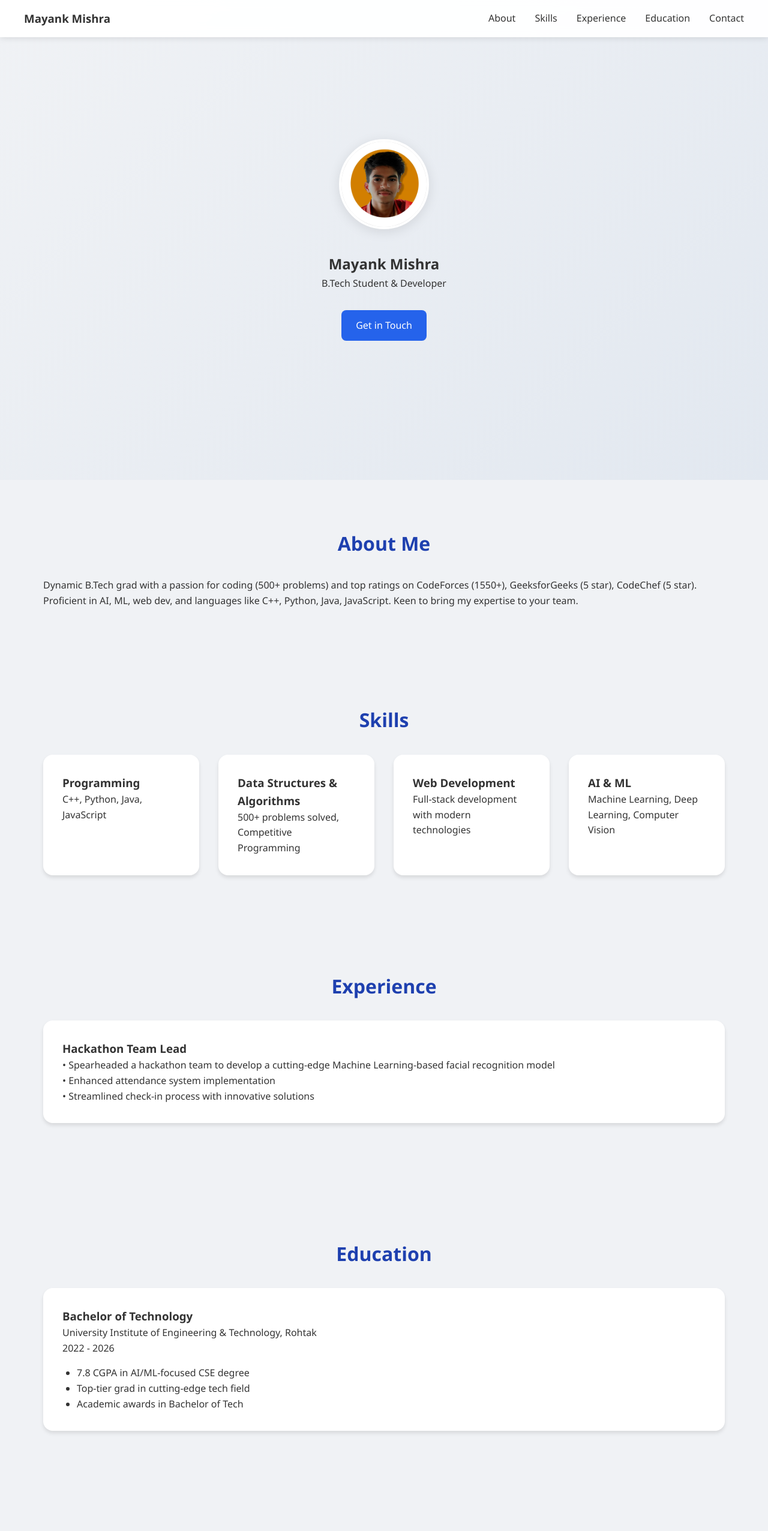
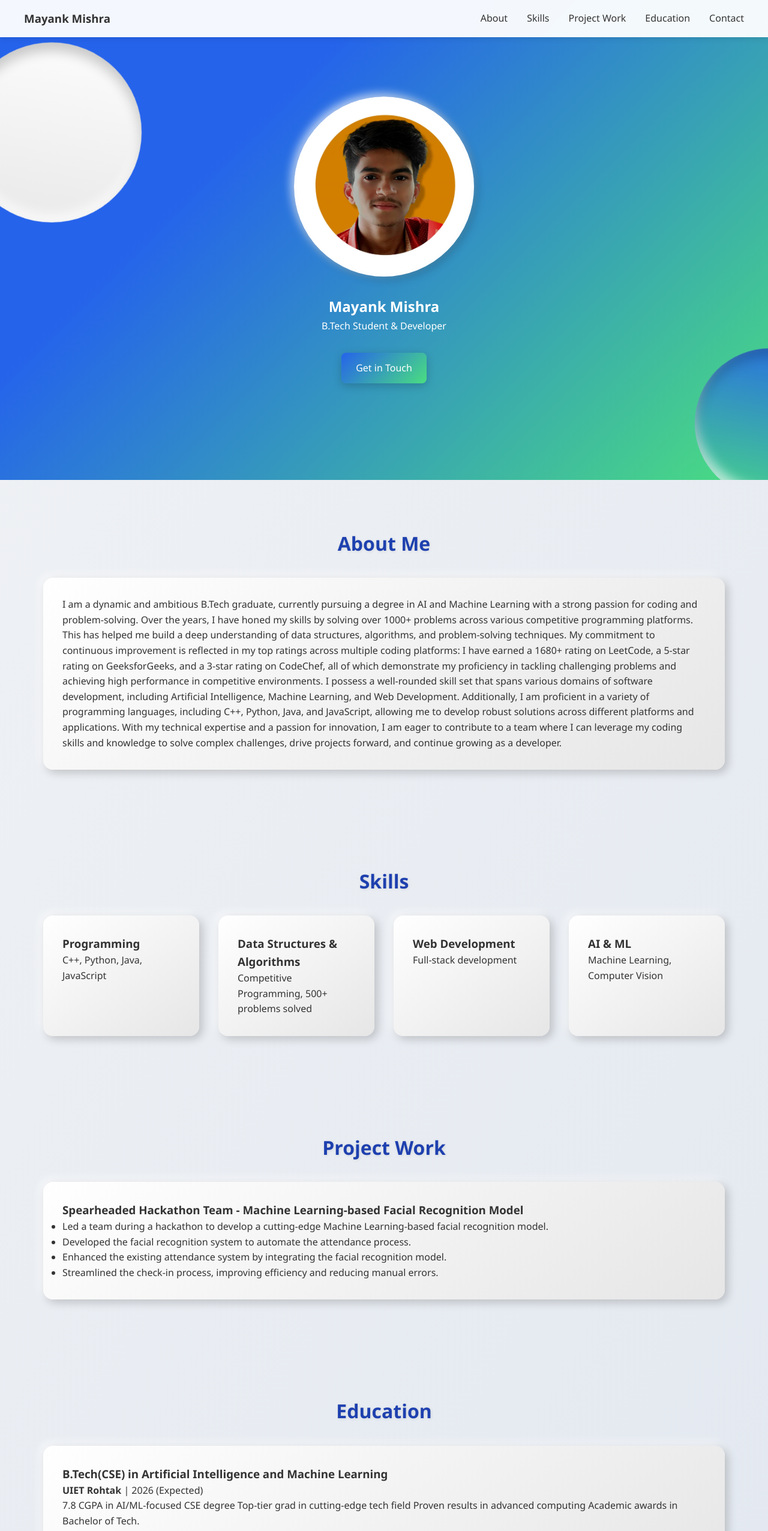
Before and after one commit to wellknown21st/portfolio, a plain HTML site: page index.html in a window 1280 px wide. Shown: the top 2552 px of the page at 60% size. Drawn offline with nearby package versions, Linux system fonts and the light colour scheme.

Commit message:
index.html

```diff
--- a/index.html
+++ b/index.html
@@ -7,7 +7,6 @@
     <script src="https://cdnjs.cloudflare.com/ajax/libs/aos/2.3.4/aos.js"></script>
     <link rel="stylesheet" href="https://cdnjs.cloudflare.com/ajax/libs/aos/2.3.4/aos.css">
     <style>
-        /* Previous CSS styles remain the same */
         * {
             margin: 0;
             padding: 0;
@@ -16,7 +15,7 @@
         }
 
         body {
-            background: #f0f2f5;
+            background: linear-gradient(120deg, #f0f2f5, #e2e8f0);
             color: #333;
             line-height: 1.6;
             overflow-x: hidden;
@@ -28,7 +27,7 @@
             width: 100%;
             background: rgba(255, 255, 255, 0.95);
             padding: 1rem;
-            box-shadow: 0 2px 10px rgba(0,0,0,0.1);
+            box-shadow: 0 2px 10px rgba(0, 0, 0, 0.1);
             z-index: 1000;
             backdrop-filter: blur(10px);
         }
@@ -50,11 +49,12 @@
             text-decoration: none;
             color: #333;
             font-weight: 500;
-            transition: color 0.3s;
+            transition: color 0.3s, transform 0.3s;
         }
 
         .nav-links a:hover {
             color: #2563eb;
+            transform: scale(1.1);
         }
 
         .hero {
@@ -62,36 +62,84 @@
             display: flex;
             align-items: center;
             justify-content: center;
-            background: linear-gradient(135deg, #f0f2f5 0%, #e2e8f0 100%);
+            background: linear-gradient(135deg, #2563eb 30%, #4ade80 100%);
             padding: 2rem;
             text-align: center;
+            color: white;
+            position: relative;
+            overflow: hidden;
+        }
+
+        /* 3D Floating Shapes */
+        .hero::before,
+        .hero::after {
+            content: '';
+            position: absolute;
+            width: 300px;
+            height: 300px;
+            background: rgba(255, 255, 255, 0.1);
+            border-radius: 50%;
+            box-shadow: inset 10px 10px 20px rgba(0, 0, 0, 0.2),
+                        inset -10px -10px 20px rgba(255, 255, 255, 0.7);
+            animation: float 8s infinite ease-in-out;
+        }
+
+        .hero::before {
+            top: 10%;
+            left: -5%;
+            background: linear-gradient(145deg, #ffffff, #e6e6e6);
+            transform: translateY(30px) rotate(45deg);
+        }
+
+        .hero::after {
+            bottom: -5%;
+            right: -10%;
+            width: 250px;
+            height: 250px;
+            background: linear-gradient(145deg, #2563eb, #4ade80);
+            transform: translateY(-30px) rotate(-30deg);
+        }
+
+        @keyframes float {
+            0%, 100% {
+                transform: translateY(0px) rotate(45deg);
+            }
+            50% {
+                transform: translateY(-20px) rotate(45deg);
+            }
         }
 
         .hero-content {
-            max-width: 800px;
+            position: relative;
+            z-index: 2;
         }
 
         .profile-img {
-            width: 150px;
-            height: 150px;
+            background: linear-gradient(145deg, #ffffff, #e6e6e6);
+            width: 300px;
+            height: 300px;
             border-radius: 50%;
-            margin: 0 auto 2rem;
+            margin: 0 auto 1.5rem;
             border: 4px solid white;
-            box-shadow: 0 4px 20px rgba(0,0,0,0.1);
-            background: #ddd;
+            box-shadow: 0 10px 20px rgba(0, 0, 0, 0.3);
+            object-fit: cover;
+            box-shadow: 5px 5px 15px rgba(0, 0, 0, 0.2), -5px -5px 15px rgba(255, 255, 255, 0.7);
+            transition: transform 0.3s, box-shadow 0.3s;
+        }
+
+        .image:hover {
+            width: 300px;
+            height: 300px;
+            border-radius: 50%;
+            margin: 0 auto 1.5rem;
+            transform: translateY(-10px);
+            box-shadow: 10px 10px 20px rgba(0, 0, 0, 0.3), -10px -10px 20px rgba(255, 255, 255, 0.8);
         }
 
         .section {
             padding: 5rem 2rem;
             max-width: 1200px;
             margin: 0 auto;
-            opacity: 0;
-            visibility: hidden;
-        }
-
-        .visible {
-            opacity: 1;
-            visibility: visible;
         }
 
         .section-title {
@@ -99,33 +147,55 @@
             margin-bottom: 2rem;
             text-align: center;
             color: #1e40af;
+            text-shadow: 1px 1px 5px rgba(0, 0, 0, 0.1);
         }
 
         .skills-grid {
             display: grid;
             grid-template-columns: repeat(auto-fit, minmax(250px, 1fr));
             gap: 2rem;
-            margin-top: 2rem;
         }
 
         .skill-card {
-            background: white;
+            background: linear-gradient(145deg, #ffffff, #e6e6e6);
             padding: 2rem;
             border-radius: 1rem;
-            box-shadow: 0 4px 6px rgba(0,0,0,0.1);
-            transition: transform 0.3s;
+            box-shadow: 5px 5px 15px rgba(0, 0, 0, 0.2), -5px -5px 15px rgba(255, 255, 255, 0.7);
+            transition: transform 0.3s, box-shadow 0.3s;
         }
 
         .skill-card:hover {
-            transform: translateY(-5px);
+            transform: translateY(-10px);
+            box-shadow: 10px 10px 20px rgba(0, 0, 0, 0.3), -10px -10px 20px rgba(255, 255, 255, 0.8);
         }
 
-        .experience-card {
-            background: white;
-            padding: 2rem;
+        .project-work-item,
+
+        .education {
+            background:linear-gradient(145deg, #ffffff, #e6e6e6);
+            padding: 1.5rem;
             border-radius: 1rem;
-            margin-bottom: 2rem;
-            box-shadow: 0 4px 6px rgba(0,0,0,0.1);
+            box-shadow: 5px 5px 15px rgba(0, 0, 0, 0.2), -5px -5px 15px rgba(255, 255, 255, 0.7);
+            transition: transform 0.3s, box-shadow 0.3s;
+            margin-bottom: 1.5rem;
+
+        }
+        .education:hover {
+            transform: scale(1.1);
+            box-shadow: 0 8px 20px rgba(0, 0, 0, 0.3);
+        }
+        .about {
+            background:linear-gradient(145deg, #ffffff, #e6e6e6);
+            padding: 1.5rem;
+            border-radius: 1rem;
+            box-shadow: 5px 5px 15px rgba(0, 0, 0, 0.2), -5px -5px 15px rgba(255, 255, 255, 0.7);
+            transition: transform 0.3s, box-shadow 0.3s;
+            margin-bottom: 1.5rem;
+
+        }
+        .about:hover {
+            transform: scale(1.1);
+            box-shadow: 0 8px 20px rgba(0, 0, 0, 0.3);
         }
 
         .contact-info {
@@ -136,26 +206,17 @@
         .btn {
             display: inline-block;
             padding: 0.8rem 1.5rem;
-            background: #2563eb;
+            background: linear-gradient(135deg, #2563eb, #4ade80);
             color: white;
             border-radius: 0.5rem;
             text-decoration: none;
-            transition: background 0.3s;
+            transition: transform 0.3s, box-shadow 0.3s;
+            box-shadow: 0 4px 15px rgba(0, 0, 0, 0.2);
         }
 
         .btn:hover {
-            background: #1e40af;
-        }
-
-        .fade-up {
-            opacity: 0;
-            transform: translateY(20px);
-            transition: opacity 0.6s, transform 0.6s;
-        }
-
-        .fade-up.visible {
-            opacity: 1;
-            transform: translateY(0);
+            transform: scale(1.1);
+            box-shadow: 0 8px 20px rgba(0, 0, 0, 0.3);
         }
 
         @media (max-width: 768px) {
@@ -182,7 +243,7 @@
             <div class="nav-links">
                 <a href="#about">About</a>
                 <a href="#skills">Skills</a>
-                <a href="#experience">Experience</a>
+                <a href="#project-work">Project Work</a>
                 <a href="#education">Education</a>
                 <a href="#contact">Contact</a>
             </div>
@@ -191,8 +252,7 @@
 
     <section class="hero">
         <div class="hero-content">
-            <img src="profile.jpg" alt="Mayank Mishra" class="profile-img" data-aos="zoom-in">
-
+            <div class="image"><img src="profile.jpg" alt="Mayank Mishra" class="profile-img" data-aos="zoom-in"></div>
             <h1 data-aos="fade-up" data-aos-delay="200">Mayank Mishra</h1>
             <p data-aos="fade-up" data-aos-delay="400">B.Tech Student & Developer</p>
             <div data-aos="fade-up" data-aos-delay="600" style="margin-top: 2rem;">
@@ -202,65 +262,76 @@
     </section>
 
     <section id="about" class="section">
-        <div data-aos="fade-up">
-            <h2 class="section-title">About Me</h2>
-            <p>Dynamic B.Tech grad with a passion for coding (500+ problems) and top ratings on CodeForces (1550+), GeeksforGeeks (5 star), CodeChef (5 star). Proficient in AI, ML, web dev, and languages like C++, Python, Java, JavaScript. Keen to bring my expertise to your team.</p>
+        <h2 class="section-title">About Me</h2>
+        <div class="skill-card" >
+        <p>I am a dynamic and ambitious B.Tech graduate, currently pursuing a degree in AI and Machine Learning with a strong passion for coding and problem-solving. Over the years, I have honed my skills by solving over 1000+ problems across various competitive programming platforms. This has helped me build a deep understanding of data structures, algorithms, and problem-solving techniques.
+
+            My commitment to continuous improvement is reflected in my top ratings across multiple coding platforms: I have earned a 1680+ rating on LeetCode, a 5-star rating on GeeksforGeeks, and a 3-star rating on CodeChef, all of which demonstrate my proficiency in tackling challenging problems and achieving high performance in competitive environments.
+
+            I possess a well-rounded skill set that spans various domains of software development, including Artificial Intelligence, Machine Learning, and Web Development. Additionally, I am proficient in a variety of programming languages, including C++, Python, Java, and JavaScript, allowing me to develop robust solutions across different platforms and applications.
+
+            With my technical expertise and a passion for innovation, I am eager to contribute to a team where I can leverage my coding skills and knowledge to solve complex challenges, drive projects forward, and continue growing as a developer.</p>
         </div>
     </section>
 
     <section id="skills" class="section">
-        <h2 class="section-title" data-aos="fade-up">Skills</h2>
+        <h2 class="section-title">Skills</h2>
         <div class="skills-grid">
-            <div class="skill-card" data-aos="zoom-in" data-aos-delay="0">
+            <div class="skill-card">
                 <h3>Programming</h3>
                 <p>C++, Python, Java, JavaScript</p>
             </div>
-            <div class="skill-card" data-aos="zoom-in" data-aos-delay="200">
+            <div class="skill-card">
                 <h3>Data Structures & Algorithms</h3>
-                <p>500+ problems solved, Competitive Programming</p>
+                <p>Competitive Programming, 500+ problems solved</p>
             </div>
-            <div class="skill-card" data-aos="zoom-in" data-aos-delay="400">
+            <div class="skill-card">
                 <h3>Web Development</h3>
-                <p>Full-stack development with modern technologies</p>
+                <p>Full-stack development</p>
             </div>
-            <div class="skill-card" data-aos="zoom-in" data-aos-delay="600">
+            <div class="skill-card">
                 <h3>AI & ML</h3>
-                <p>Machine Learning, Deep Learning, Computer Vision</p>
+                <p>Machine Learning, Computer Vision</p>
             </div>
         </div>
     </section>
 
-    <section id="experience" class="section">
-        <h2 class="section-title" data-aos="fade-up">Experience</h2>
-        <div class="experience-card" data-aos="fade-left">
-            <h3>Hackathon Team Lead</h3>
-            <p data-aos="fade-up" data-aos-delay="200">• Spearheaded a hackathon team to develop a cutting-edge Machine Learning-based facial recognition model</p>
-            <p data-aos="fade-up" data-aos-delay="300">• Enhanced attendance system implementation</p>
-            <p data-aos="fade-up" data-aos-delay="400">• Streamlined check-in process with innovative solutions</p>
-        </div>
-    </section>
-
-    <section id="education" class="section">
-        <h2 class="section-title" data-aos="fade-up">Education</h2>
-        <div class="experience-card" data-aos="fade-right">
-            <h3>Bachelor of Technology</h3>
-            <p>University Institute of Engineering & Technology, Rohtak</p>
-            <p>2022 - 2026</p>
-            <ul style="margin-top: 1rem; padding-left: 1.5rem;">
-                <li data-aos="fade-up" data-aos-delay="200">7.8 CGPA in AI/ML-focused CSE degree</li>
-                <li data-aos="fade-up" data-aos-delay="300">Top-tier grad in cutting-edge tech field</li>
-                <li data-aos="fade-up" data-aos-delay="400">Academic awards in Bachelor of Tech</li>
+    <section id="project-work" class="section">
+        <h2 class="section-title">Project Work</h2>
+        <div class="skill-card">
+            <h3>Spearheaded Hackathon Team - Machine Learning-based Facial Recognition Model</h3>
+            <ul>
+                <li>Led a team during a hackathon to develop a cutting-edge Machine Learning-based facial recognition model.</li>
+                <li>Developed the facial recognition system to automate the attendance process.</li>
+                <li>Enhanced the existing attendance system by integrating the facial recognition model.</li>
+                <li>Streamlined the check-in process, improving efficiency and reducing manual errors.</li>
             </ul>
         </div>
     </section>
 
+
+    <section id="education" class="section">
+        <h2 class="section-title">Education</h2>
+        <div class="skill-card">
+            <h3>B.Tech(CSE) in Artificial Intelligence and Machine Learning</h3>
+            <p><strong>UIET Rohtak</strong> | 2026 (Expected)</p>
+            <p>
+                7.8 CGPA in AI/ML-focused CSE degree
+                Top-tier grad in cutting-edge tech field
+                Proven results in advanced computing
+                Academic awards in Bachelor of Tech.
+                <p><strong>HIGHER SECONDARY</strong></p>
+               <P>K.D Sr. Sec. School / Fridabad / 2022</p>
+        </div>
+    </section>
+
     <section id="contact" class="section">
-        <h2 class="section-title" data-aos="fade-up">Contact</h2>
+        <h2 class="section-title">Contact</h2>
         <div class="contact-info">
-            <p data-aos="fade-up" data-aos-delay="200">📍 Faridabad, 121001, India</p>
-            <p data-aos="fade-up" data-aos-delay="300">📞 +91-9311085525</p>
-            <p data-aos="fade-up" data-aos-delay="400">📧 mayank211203mishra@gmail.com</p>
-            <div style="margin-top: 2rem;" data-aos="fade-up" data-aos-delay="500">
+            <p>📍 Faridabad, India</p>
+            <p>📞 +91-9311085525</p>
+            <p>📧 mayank211203mishra@gmail.com</p>
+            <div style="margin-top: 2rem;">
                 <a href="https://www.linkedin.com/in/mayank2104/" class="btn">LinkedIn</a>
             </div>
         </div>
@@ -269,40 +340,11 @@
     <script>
         AOS.init({
             duration: 800,
-            once: false,
+            once: true,
             mirror: true,
             offset: 100,
             easing: 'ease-out-cubic'
         });
-
-        // Smooth scroll for navigation links
-        document.querySelectorAll('a[href^="#"]').forEach(anchor => {
-            anchor.addEventListener('click', function (e) {
-                e.preventDefault();
-                document.querySelector(this.getAttribute('href')).scrollIntoView({
-                    behavior: 'smooth'
-                });
-            });
-        });
-
-        // Enhanced scroll animations
-        const observerOptions = {
-            threshold: 0.1
-        };
-
-        const observer = new IntersectionObserver((entries) => {
-            entries.forEach(entry => {
-                if (entry.isIntersecting) {
-                    entry.target.classList.add('visible');
-                } else {
-                    entry.target.classList.remove('visible');
-                }
-            });
-        }, observerOptions);
-
-        document.querySelectorAll('.section').forEach(section => {
-            observer.observe(section);
-        });
     </script>
 </body>
 </html>
```
